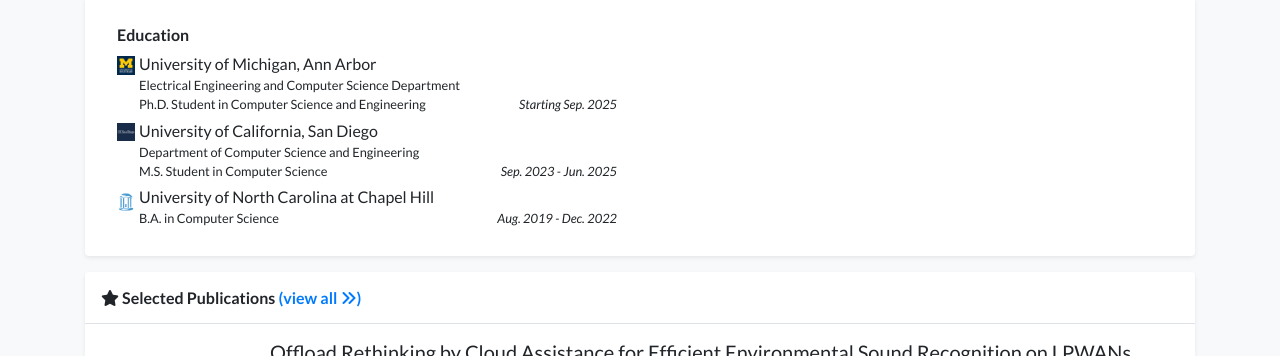
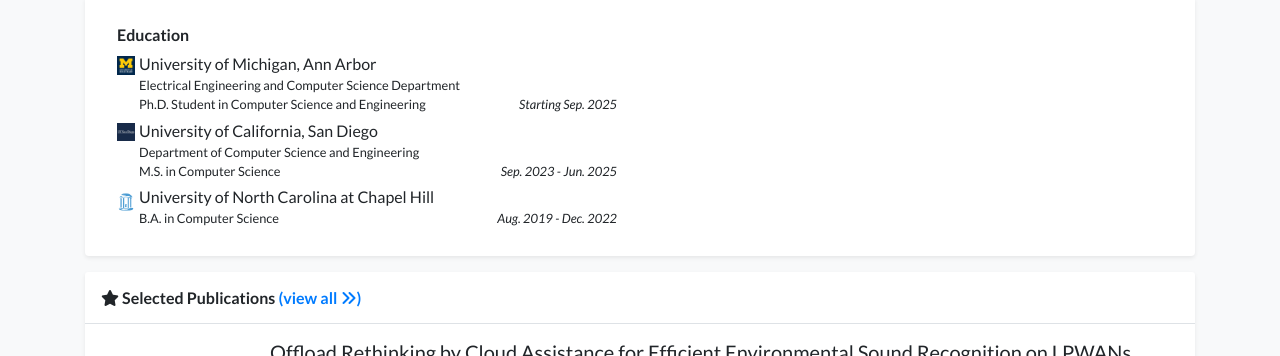
Before and after one commit to lezhangleonard/lezhangleonard.github.io, a Jekyll site: the page built from index.html, in a window 1280 px wide and 900 px high, scrolled down 711 px. Shown: the part 97-453 px from the top of the window. Built offline with Jekyll 4.4.1, drawn with Linux system fonts in a browser that asks for light colours; nearby versions of some CDN libraries; a style sheet for code colours, icons or effects is not loaded.

Commit message:
Update degree description for UCSD profile

```diff
--- a/_data/profile.yml
+++ b/_data/profile.yml
@@ -45,7 +45,7 @@ education:
   logo: /assets/images/badges/ucsd.png
   position: >-
     Department of Computer Science and Engineering<br/>
-    M.S. Student in Computer Science
+    M.S. in Computer Science
   date: Sep. 2023 - Jun. 2025
 - name: University of North Carolina at Chapel Hill
   logo: /assets/images/badges/unc.png
```
